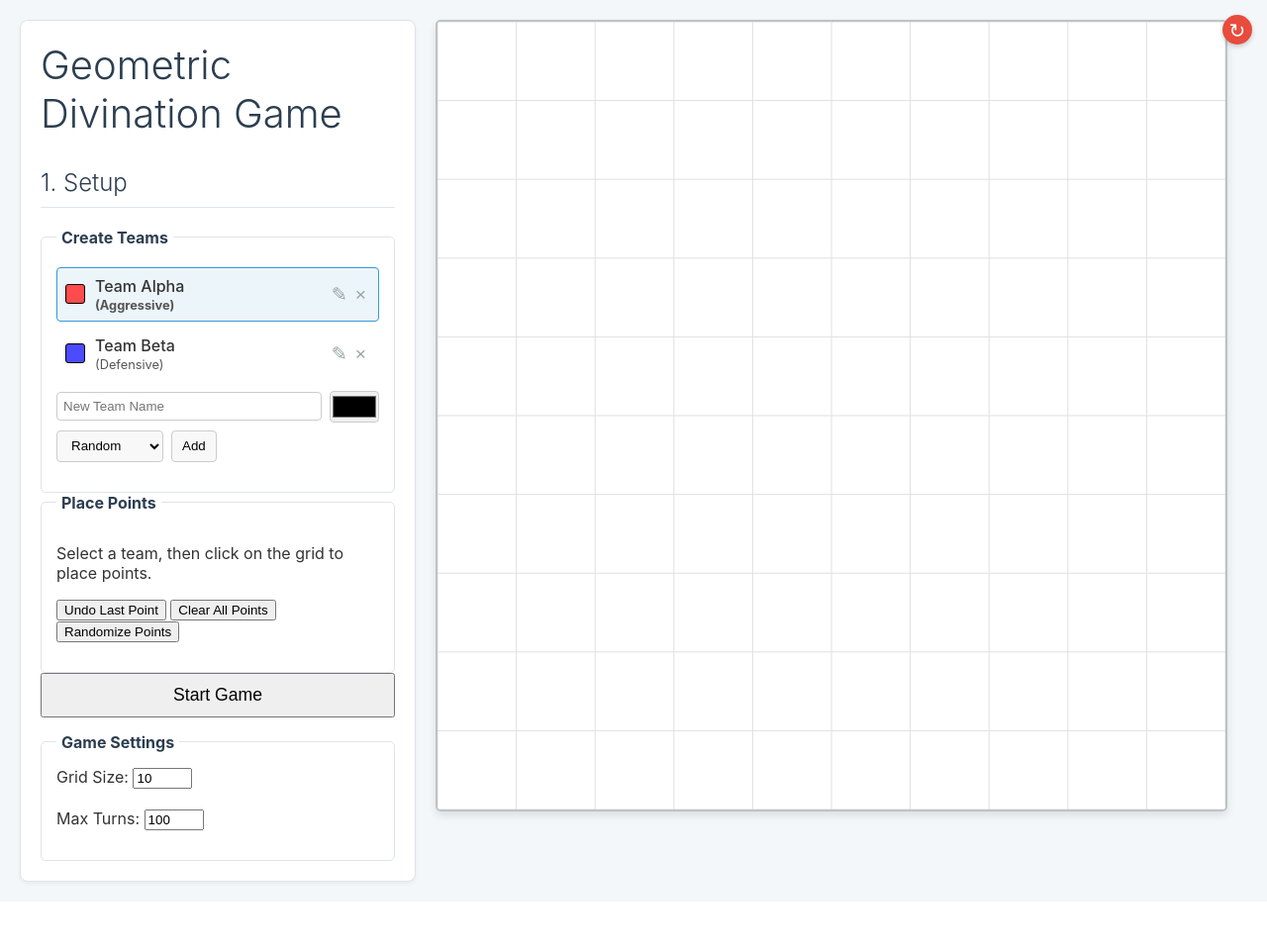
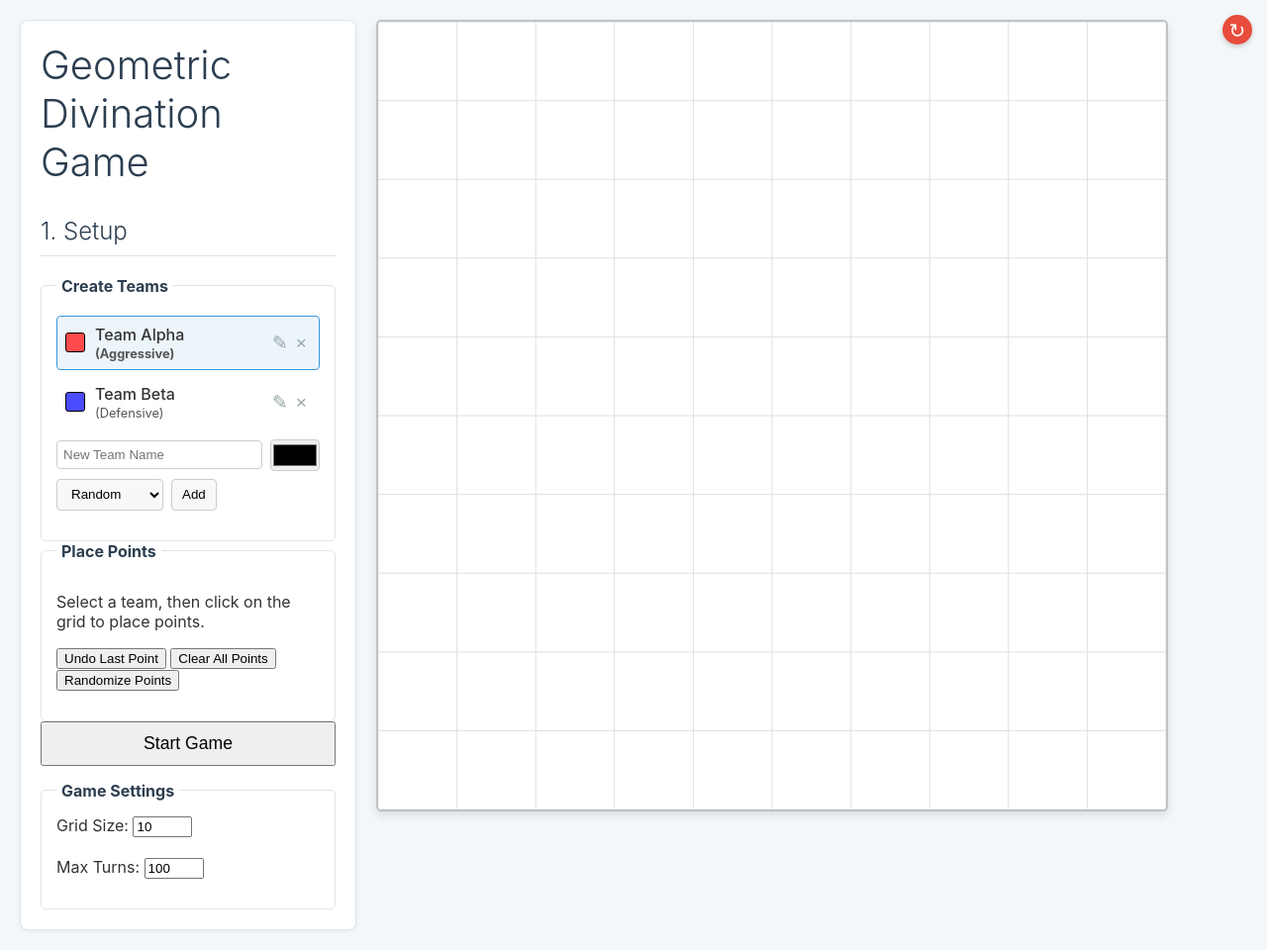
Before and after one commit to tmt1611/geom, a Flask app: page / in a window 1280 px wide. Shown: the whole page at 99% size. Before the commit the page ends 895 px from the top, so only its background shows below. Run offline with Flask 3, Linux system fonts and the light colour scheme; some libraries are stand-ins or nearby versions.

Commit message:
AI: currently on browser if i select 100% zoom the panel are too big and they will cover each other. if i set to 70% zoom they are just right. fix this accordingly

```diff
--- a/static/css/style.css
+++ b/static/css/style.css
@@ -73,8 +73,8 @@ h3 { font-size: 1.2em; }
 
 .controls, .interpretation-panel {
     flex: 1; /* allow flexible width */
-    min-width: 320px;
-    max-width: 400px;
+    min-width: 260px;
+    max-width: 340px;
     padding: 20px;
     border: 1px solid #dfe4ea;
     background-color: #fff;
@@ -636,8 +636,9 @@ body.game-running .container {
     height: 100%;
     gap: 15px;
     /* Main grid, then 3 info columns */
-    grid-template-columns: 1fr 320px 320px 320px;
-    grid-template-rows: 100%;
+    /* Use a responsive grid that gives more space to the game area */
+    grid-template-columns: minmax(0, 2.5fr) repeat(3, minmax(240px, 1fr));
+    grid-template-rows: 1fr;
     align-items: stretch;
 }
 
@@ -649,7 +650,7 @@ body.game-running h1 {
 body.game-running .grid-container {
     flex: none; /* remove from old flex layout */
     max-width: none;
-    height: 100%; /* fill grid area */
+    /* height is now controlled by aspect-ratio and width from the grid column */
     min-height: 0; /* Important for flex/grid items to shrink */
 }
 
```
